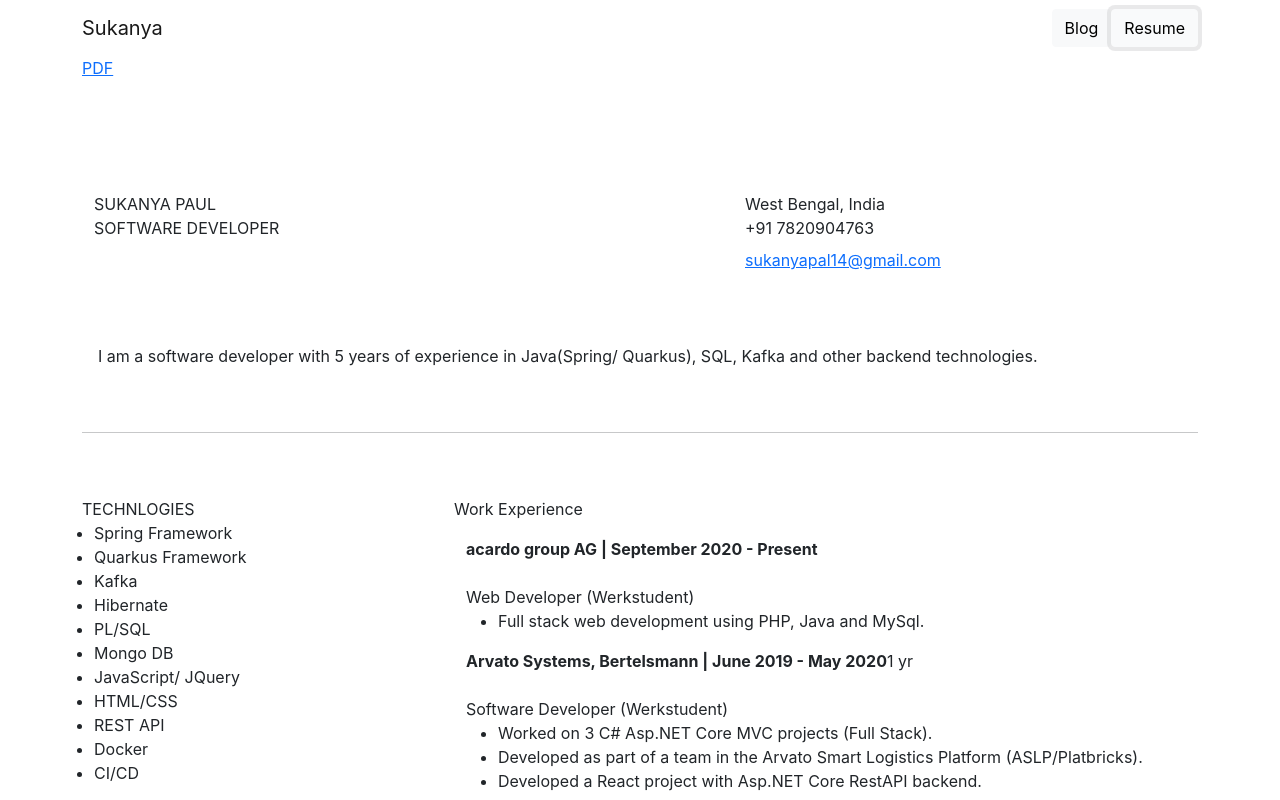
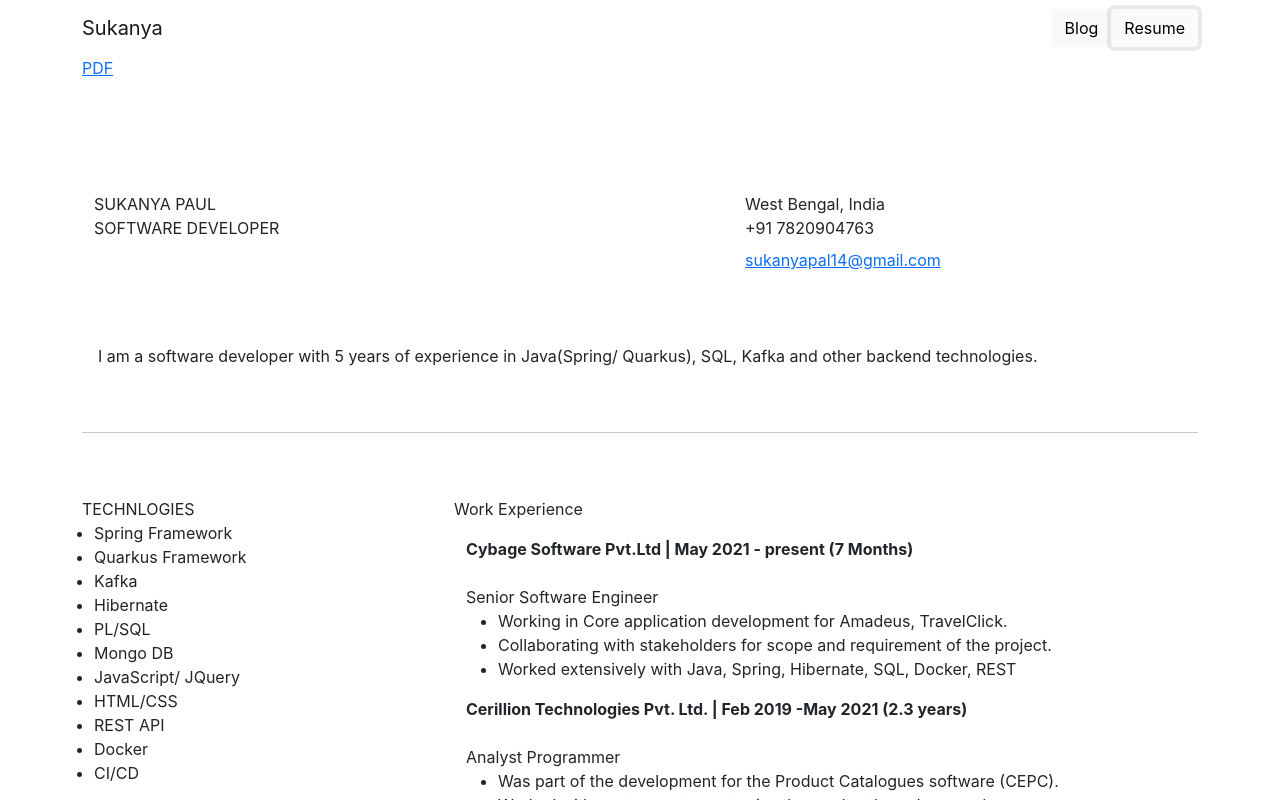
Before and after one commit to sukanya120/website, a React (Create React App) app: page / in a window 1280 px wide. Both pictures are taken after a click on the button "Resume". Shown: the top 800 px of the page. Built offline with nearby package versions, Linux system fonts and the light colour scheme.

Commit message:
resume changes

```diff
--- a/src/components/resume/Resume.jsx
+++ b/src/components/resume/Resume.jsx
@@ -47,47 +47,45 @@ other backend technologies.
 						<div className="mb-3">
 							<div className="inline">
 								<span>
-									<strong>acardo group AG | September 2020 - Present</strong>
+									<strong>Cybage Software Pvt.Ltd | May 2021 - present (7 Months)</strong>
 								</span>
 							</div>
                             <br></br>
-							<span className="f300 fi">Web Developer (Werkstudent)</span><br/>
+							<span className="f300 fi">Senior Software Engineer</span><br/>
 							<ul className="pl-3">
-								<li>Full stack web development using PHP, Java and MySql.</li>
+								<li>Working in Core application development for Amadeus, TravelClick.</li>
+								<li>Collaborating with stakeholders for scope and requirement of the project.</li>
+								<li>Worked extensively with Java, Spring, Hibernate, SQL, Docker, REST</li>
 							</ul>
 						</div>
 						<div className="mb-3">
 							<div className="inline">
 								<span>
-									<strong>Arvato Systems, Bertelsmann | June 2019 - May 2020</strong>
+									<strong>Cerillion Technologies Pvt. Ltd. | Feb 2019 -May 2021 (2.3 years)</strong>
 								</span>
-								<span className="f600 lightgrey ml-2 f0-8em valignmiddle">
-									1 yr
-								</span>
+
 							</div>
                             <br></br>
-							<span className="f300 fi">Software Developer (Werkstudent)</span><br/>
+							<span className="f300 fi">Analyst Programmer</span><br/>
 							<ul className="pl-3">
-								<li>Worked on 3 C# Asp.NET Core MVC projects (Full Stack).</li>
-								<li>Developed as part of a team in the Arvato Smart Logistics Platform (ASLP/Platbricks).</li>
-								<li>Developed a React project with Asp.NET Core RestAPI backend.</li>
+								<li>Was part of the development for the Product Catalogues software (CEPC).</li>
+								<li>Worked with customers to customise the product based on needs.</li>
+								<li>Worked with Java, Hibernate, HTML/CSS, JavaScript, GWT.</li>
 							</ul>
 						</div>
 
 						<div>
 							<div className="inline">
 								<span>
-									<strong>Piping Rock India Pvt. Ltd. | July 2016 - September 2018</strong>
+									<strong>TechMahindra Pvt. Ltd. | Sep 2016 -Jan 2019 (2.2 years)</strong>
 								</span>
-								<span className="f600 lightgrey ml-2 f0-8em valignmiddle">
-									2 yrs 3 mos
-								</span>
+
 							</div><br></br>
-							<span className="f300 fi">Software Developer (Full time)</span><br/>
+							<span className="f300 fi">Software Engineer</span><br/>
 							<ul className="pl-3">
-								<li>One of first 4 employees.</li>
-								<li>Developed an entire WMS/ERP system from scratch in C# Asp.NET MVC</li>
-								<li>Oversaw deployment of the software in warehouses in USA.</li>
+								<li>Was part of the development for the Sunrise CRM.</li>
+								<li>Collaborating with stakeholders for scope and requirement of the project.</li>
+								<li>Worked with Java, Spring, JDBC, PL/SQL.</li>
 							</ul>
 						</div>
 					</div>
@@ -95,10 +93,6 @@ other backend technologies.
 						<div className="row f600 f1-3em pl-3 mb-2">
 							Education
 						</div>
-						<span><strong>Universität Paderborn</strong></span><br/>
-						<span>Master Computer Science | WS 2018 - Present</span><br/>
-						<span>Focus : Intelligence and Data</span><br/><br/>
-
 						<span><strong>West Bengal University Of Technology, India</strong></span><br/>
 						<span>Bachelor Of Technology - Information Technology</span><br/>
 						<span>August 2012 - July 2016 | GPA : 2.2</span>
@@ -154,13 +148,13 @@ other backend technologies.
 						</div>
 						<div className="mb-2">
 								<span>Personal Website</span>
-								<a href="https://samratdutta.com" className="lightgrey">samratdutta.com</a>
+								<a href="https://sukanyapaul.com" className="lightgrey">sukanyapaul.com</a>
 							</div>
 							<div className="mb-2">
 								<span>Memories(Personal Timeline)</span>
                                 <br></br>
 								<span className="f0-8em">[expressJS (Node)/React]</span><br/>
-								<a href="https://memories.sukanyapaul.com" className="lightgrey">demo.schoolspace.co.in</a>
+								<a href="https://memories.sukanyapaul.com" className="lightgrey">memories.sukanyapaul.com</a>
 							</div>
 						<div className="row flex-col-spa-l">
 
```
